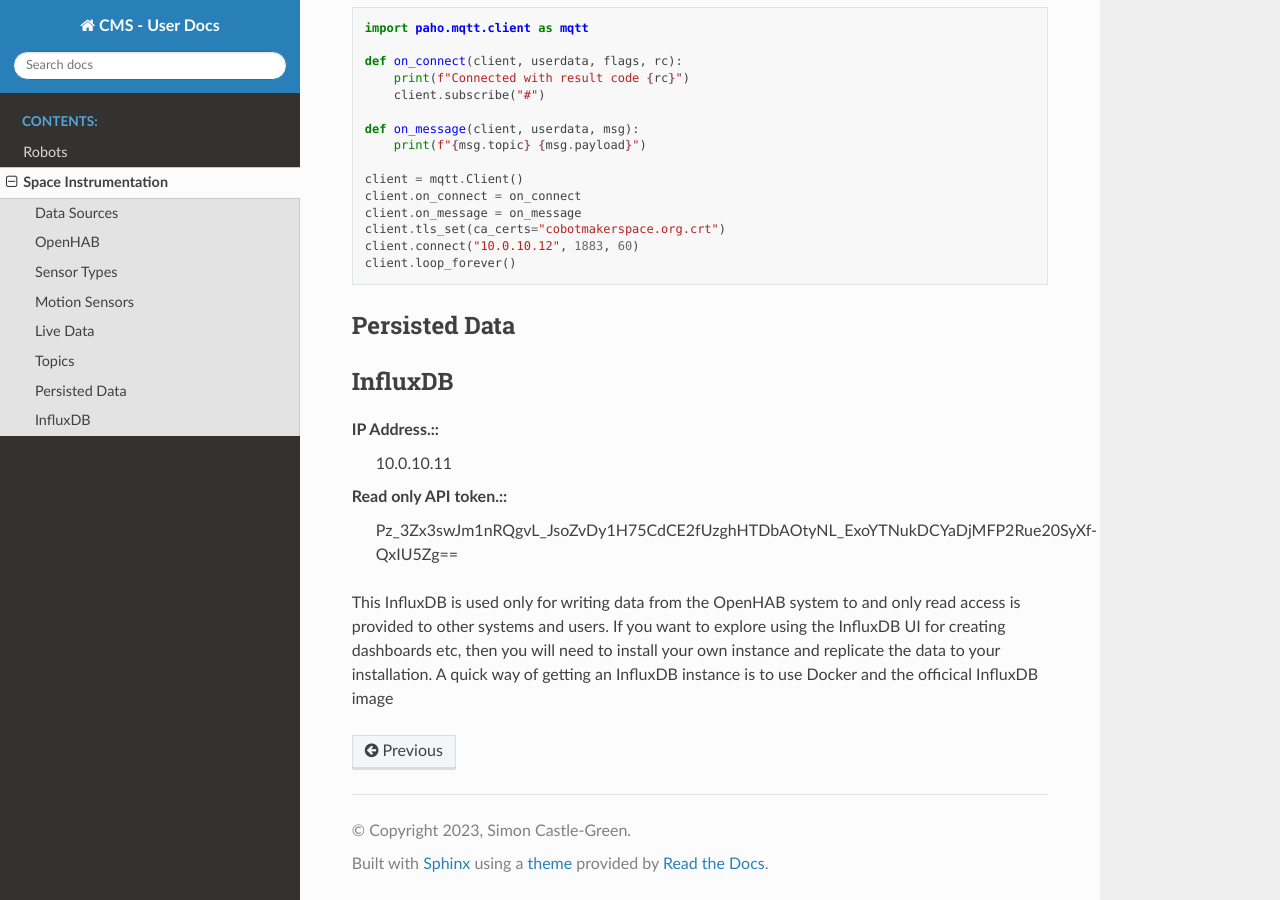
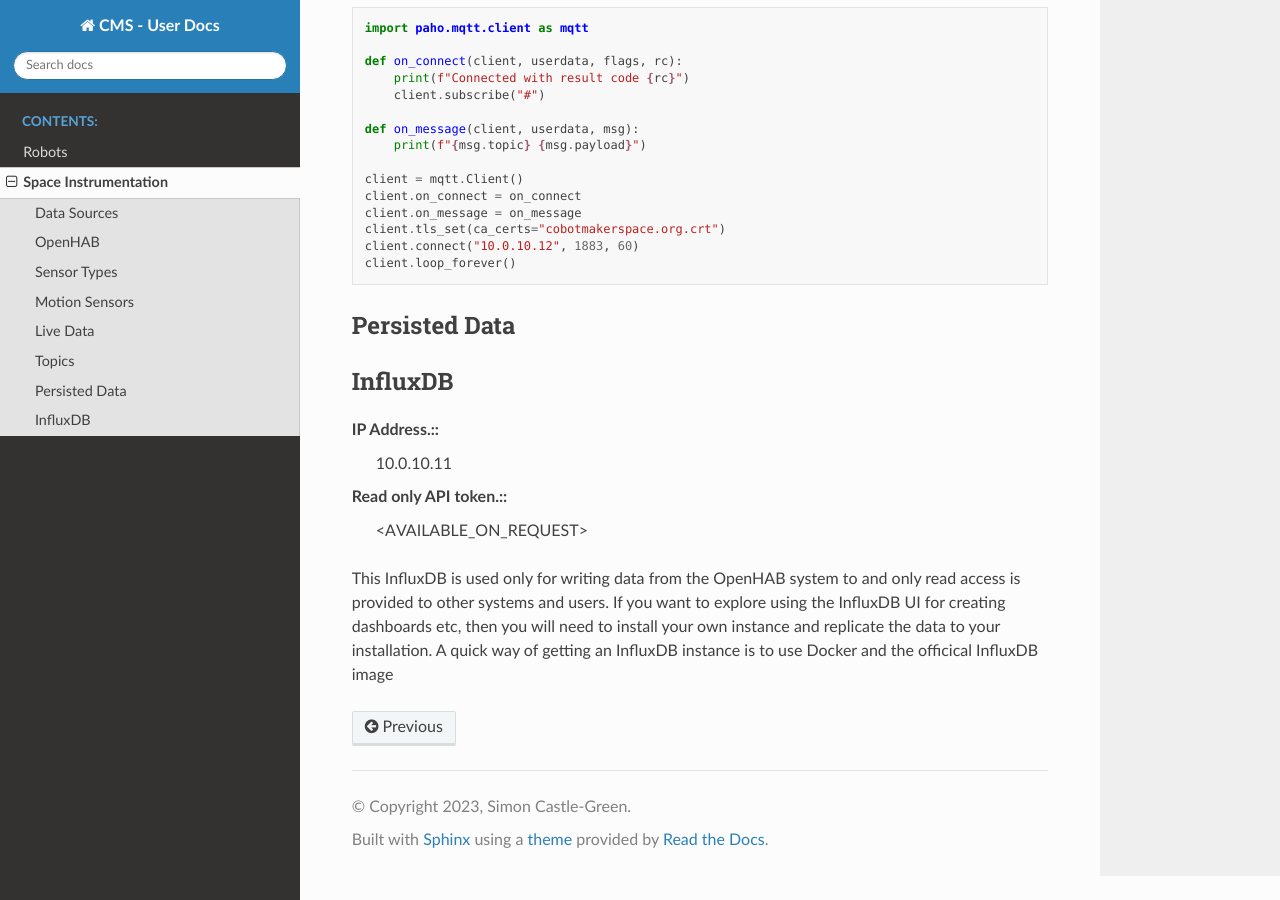
Before and after one commit to Cobot-Maker-Space/userdocs, a Sphinx documentation site: the page built from docs/source/spaceinstrumentation.rst, in a window 1280 px wide and 900 px high, scrolled down 1679 px. Built offline with Sphinx 7.4.7 and the Read the Docs theme 2.0.0, drawn with Linux system fonts in a browser that asks for light colours.

Commit message:
Removed read only api from public docs

```diff
--- a/docs/source/spaceinstrumentation.rst
+++ b/docs/source/spaceinstrumentation.rst
@@ -89,7 +89,7 @@ IP Address.::
     10.0.10.11
 
 Read only API token.::
-    Pz_3Zx3swJm1nRQgvL_JsoZvDy1H75CdCE2fUzghHTDbAOtyNL_ExoYTNukDCYaDjMFP2Rue20SyXf-QxIU5Zg==
+    <AVAILABLE_ON_REQUEST>
 
 
 This InfluxDB is used only for writing data from the OpenHAB system to and only read access is provided to other systems and users. If you want to explore using the InfluxDB UI for creating dashboards etc, then you will need to install your own instance and replicate the data to your installation. A quick way of getting an InfluxDB instance is to use Docker and the officical InfluxDB image
```
